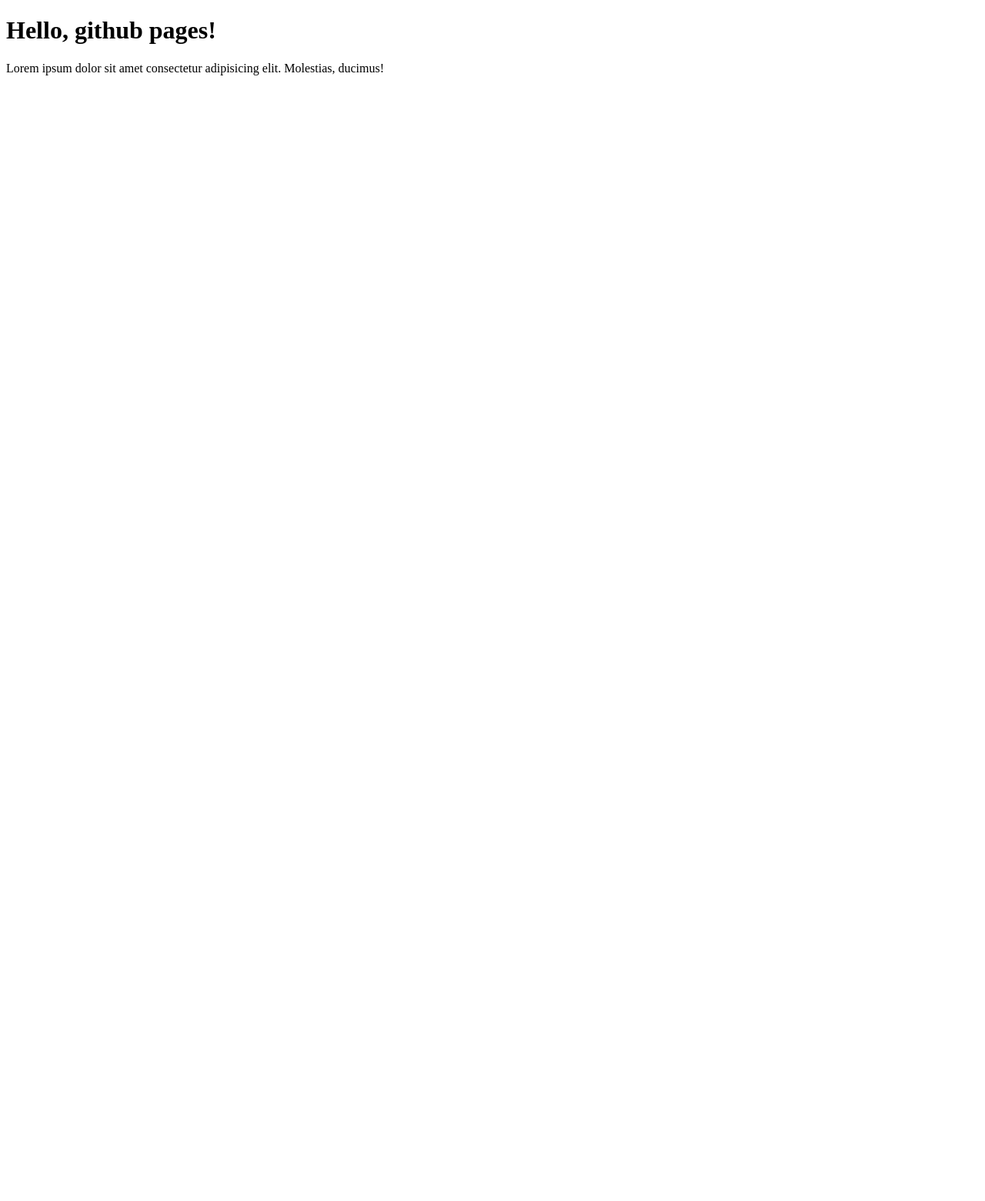
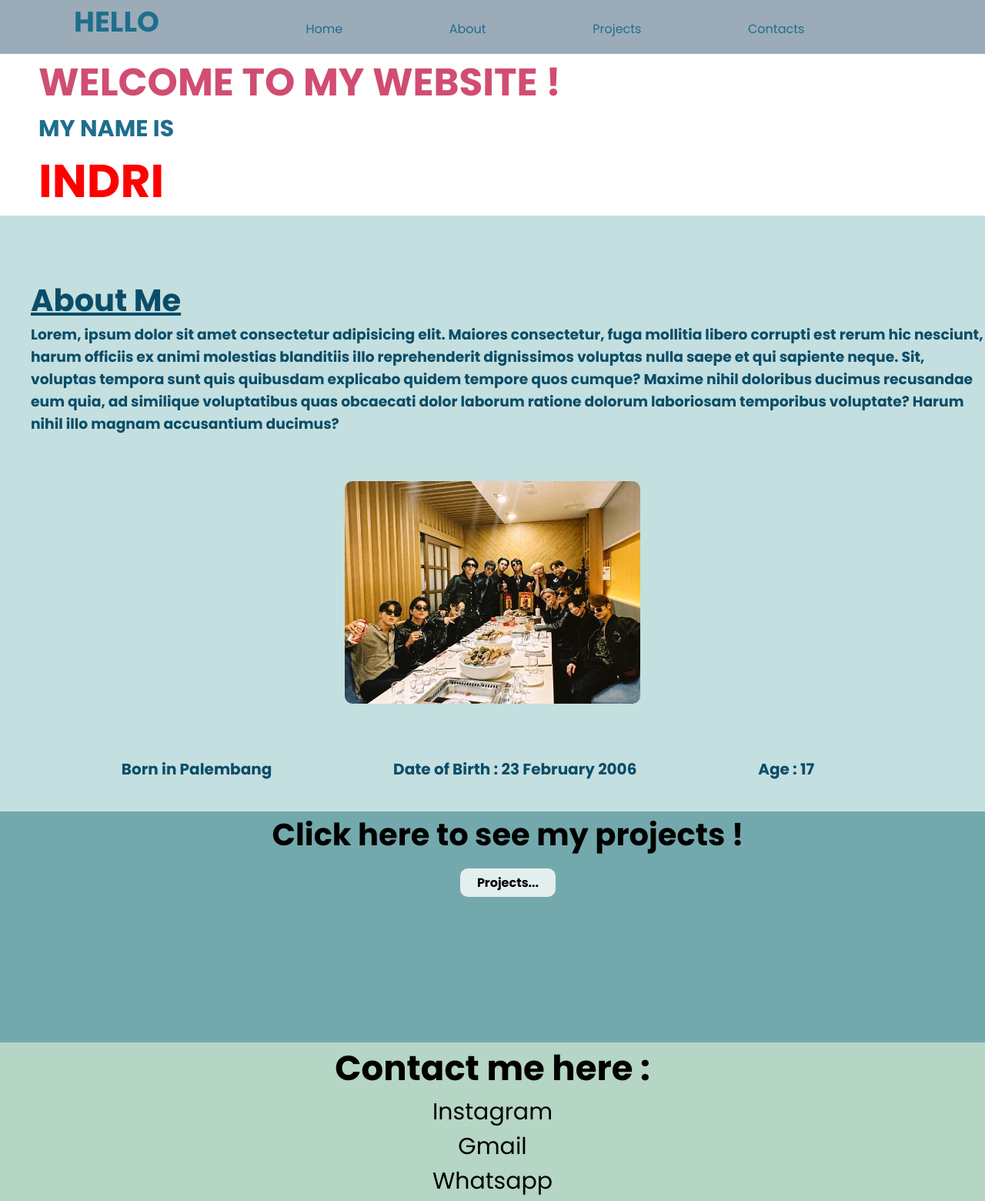
Before and after one commit to indriindri/indri.github.io, a plain HTML site: page index.html in a window 1280 px wide. Shown: the top 1560 px of the page at 77% size. Before the commit the page ends 800 px from the top, so only its background shows below. Drawn offline with Linux system fonts and the light colour scheme.

Commit message:
Second Commit

```diff
--- a/index.html
+++ b/index.html
@@ -4,12 +4,70 @@
     <meta charset="UTF-8">
     <meta http-equiv="X-UA-Compatible" content="IE=edge">
     <meta name="viewport" content="width=device-width, initial-scale=1.0">
-    <title>Document</title>
+    <title>Indri</title>
+    <link rel="stylesheet" href="style.css">
+    <script type="text/javascript" src="static/script.js"></script>
 </head>
 <body>
-    <h1>
-        Hello, github pages!
-    </h1>
-    <p>Lorem ipsum dolor sit amet consectetur adipisicing elit. Molestias, ducimus!</p>
+    <header>
+        <nav>
+            <div class="nav-item logo">
+                <h4>HELLO</h4>
+            </div>
+
+            <ul class="nav-item menu-nav">
+                <li><a href="index.html">Home</a></li>
+                <li><a href="#aboutMe">About</a></li>
+                <li><a href="#myProject">Projects</a></li>
+                <li><a href="#contactMe">Contacts</a></li>
+            </ul>
+        </nav>
+    </header>
+
+    <section class="opening">
+        <h1>WELCOME TO MY WEBSITE !</h1>
+        <H3>MY NAME IS</H3>
+        <H4>INDRI</H4>
+    </section>
+
+    <div id="aboutMe">
+        <section class="about">
+            <div class="about-content">
+                <h1>About Me</h1>
+                <h3>Lorem, ipsum dolor sit amet consectetur adipisicing elit. Maiores consectetur, fuga mollitia libero corrupti est rerum hic nesciunt, harum officiis ex animi molestias blanditiis illo reprehenderit dignissimos voluptas nulla saepe et qui sapiente neque. Sit, voluptas tempora sunt quis quibusdam explicabo quidem tempore quos cumque? Maxime nihil doloribus ducimus recusandae eum quia, ad similique voluptatibus quas obcaecati dolor laborum ratione dolorum laboriosam temporibus voluptate? Harum nihil illo magnam accusantium ducimus?</h3>
+            </div>
+        </section>
+    </div>
+
+    <section class="svt">
+            <img src="svt.jpg" alt="">
+    </section>
+
+    <section class="identity">
+        <ul class="about-identity">
+            <li>Born in Palembang</li>
+            <li>Date of Birth : 23 February 2006 </li>
+            <li>Age : 17</li>
+        </ul>
+    </section>
+
+    <div id="myProject">
+        <section class="project">
+            <h1>Click here to see my projects !</h1>
+            <a href="#" class="btn">Projects...</a>
+        </section>
+    </div>
+
+    <div id="contactMe">
+        <section class="contact">
+            <h1>Contact me here :</h1>
+            <ul>
+                <li><a href="https://instagram.com/indri_602?igshid=MzNlNGNkZWQ4Mg==">Instagram</a></li>
+                <li><a href="mailto:indriririn602@gmail.com">Gmail</a></li>
+                <li><a href="https://wa.me/082176393999">Whatsapp</a></li>
+            </ul>
+        </section>
+    </div>
+    <iframe style="border-radius:12px" src="https://open.spotify.com/embed/playlist/1JhqI3LJsv0ewTQwFu91Rg?utm_source=generator" width="100%" height="352" frameBorder="0" allowfullscreen="" allow="autoplay; clipboard-write; encrypted-media; fullscreen; picture-in-picture" loading="lazy"></iframe>
 </body>
 </html>
--- a/style.css
+++ b/style.css
@@ -0,0 +1,185 @@
+@import url('https://fonts.googleapis.com/css2?family=Poppins:wght@300;400;700&display=swap');
+
+* {
+    margin: 0;
+    padding: 0;
+}
+
+body {
+    font-family: 'Poppins', sans-serif;
+    /* overflow-x: hidden; */
+    background-color: #C4DFDF;
+    height: 300vh;
+}
+
+/* nav config */
+
+header nav {
+    display: flex;
+    background: #9BABB8;
+    color: #1F6E8C;
+    justify-content: space-around;
+    padding: 0 50px;
+    height: 70px;
+    align-items: flex-start;
+}
+
+header nav .logo {
+    font-size: 2.3rem;
+}
+
+header nav .logo:hover {
+    font-size:50px;
+    transition: all 500ms;
+    font-size-adjust: 20px;
+}
+
+header nav ul {
+    display: flex;
+    list-style: none;
+    width: 75%;
+    justify-content: space-evenly;
+    /* justify-content: start; */
+}
+
+header nav ul li {
+    padding-top: 25px;
+}
+
+header nav ul li a {
+    color: #1F6E8C;
+    /* display: inline; */
+    text-decoration: none;
+    font-size: 1rem;
+    padding-right: 40px;
+    /* padding-top: 20px; */
+}
+
+header nav ul .menu-nav {
+    padding-left: 500px;
+    justify-items: center;
+}
+
+header nav ul li a:hover {
+    color: red;
+    text-decoration: none;
+    font-size: 1rem;
+}
+
+section.opening {
+    width: auto;
+    background-color: white;
+}
+
+section.opening h1 {
+    margin-left: 50px;
+    font-size: 50px;
+    color: #D14D72;
+}
+
+section.opening h3 {
+    margin-left: 50px;
+    /* color: #E8A0BF; */
+    color: #1F6E8C;
+    font-size: 30px;
+}
+
+section.opening h4 {
+    margin-left: 50px;
+    color: red;
+    font-size: 60px;
+}
+
+section.about .about-content {
+    margin-top: 80px;
+    padding-left: 40px;
+    color: #0A4D68;
+}
+
+section.about .about-content h1 {
+    font-size: 40px;
+    text-decoration: underline;
+}
+
+section.svt img {
+    border-radius: 10px;
+    display: block;
+    margin-left: auto;
+    margin-right: auto;
+    margin-top: 60px;
+    width: 30%;
+}
+
+section.identity ul {
+    margin-top: 70px;
+    display: flex;
+    list-style: none;
+    width: 95%;
+    justify-content: space-evenly;
+    /* justify-content: start; */
+    font-size: 20px;
+}
+
+section.identity ul li {
+    font-weight: bold;
+    color: #0A4D68;
+    /* font-size: 1rem; */
+}
+
+section.identity ul li:hover {
+    color: red;
+}
+
+section.project {
+    background-color: #73A9AD;
+    height: 300px;
+    text-align: center;
+
+}
+
+section.project h1{
+    margin-left: 40px;
+    margin-top: 40px;
+    margin-bottom: 20px;
+    font-size: 40px;
+}
+
+section.project .btn {
+    /* background:rgba(255, 255, 255, 0.804); */
+    color: black;
+    text-decoration: none;
+    border: 2px solid transparent;
+    font-weight: bold;
+    padding: 5px 20px;
+    border-radius: 10px;
+    transition: 2s;
+    width: 10px;
+    margin-left: 40px;
+}
+
+section.project a{
+    background:rgba(255, 255, 255, 0.804);
+}
+
+section.project a:hover {
+    text-decoration: underline;
+    color: grey;
+}
+
+section.contact {
+    background-color: #B5D5C5;
+    height: 300px;
+    text-align: center;
+    font-size: 30px;
+}
+
+section.contact ul li a {
+    font-size: auto;
+    color: black;
+    text-decoration: none;
+}
+
+section.contact ul li:hover a {
+    color: red;
+    text-decoration: underline;
+}
```
Also changed, not shown: projects.html (added, +11 -0 lines), svt.jpg (added), 1 other file.
